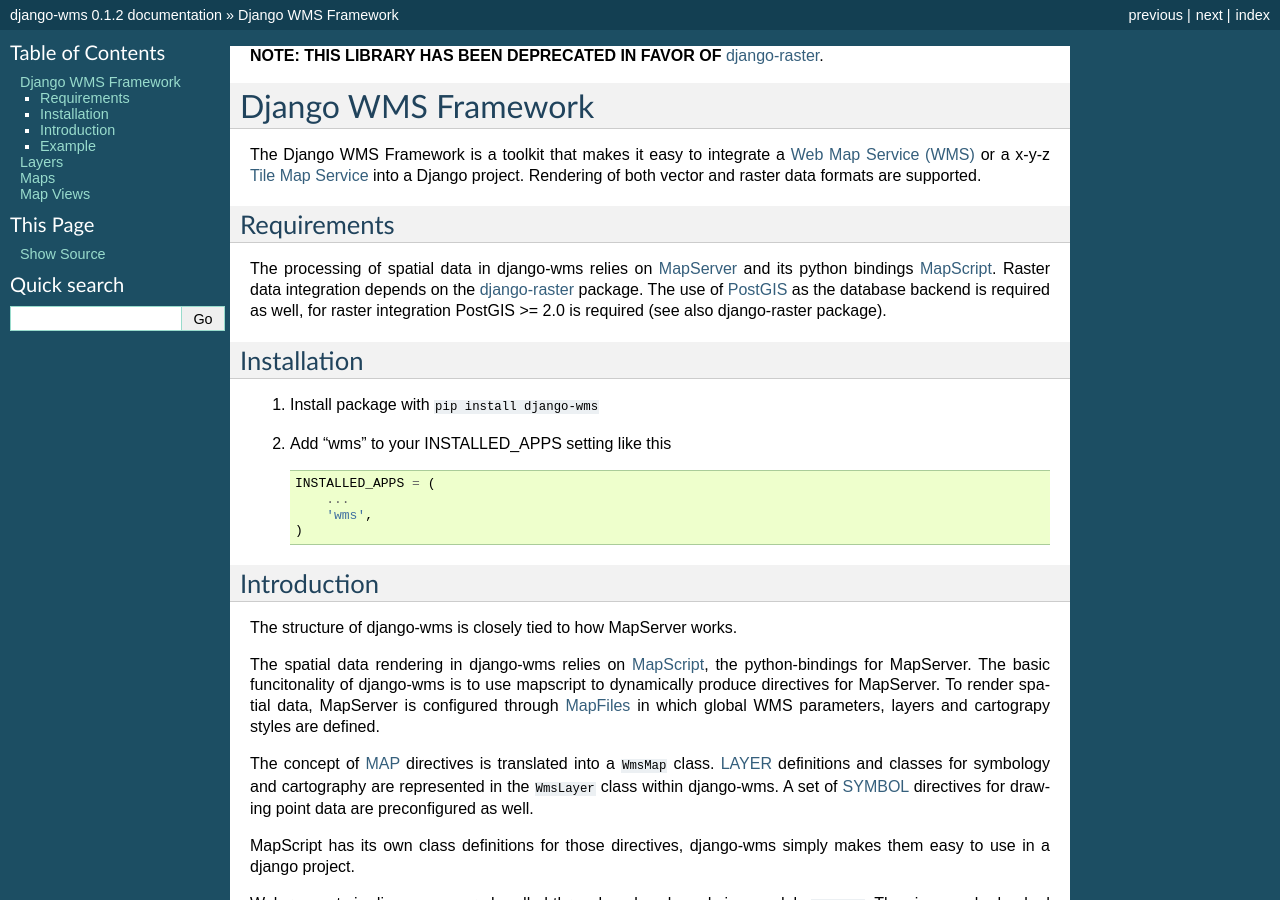
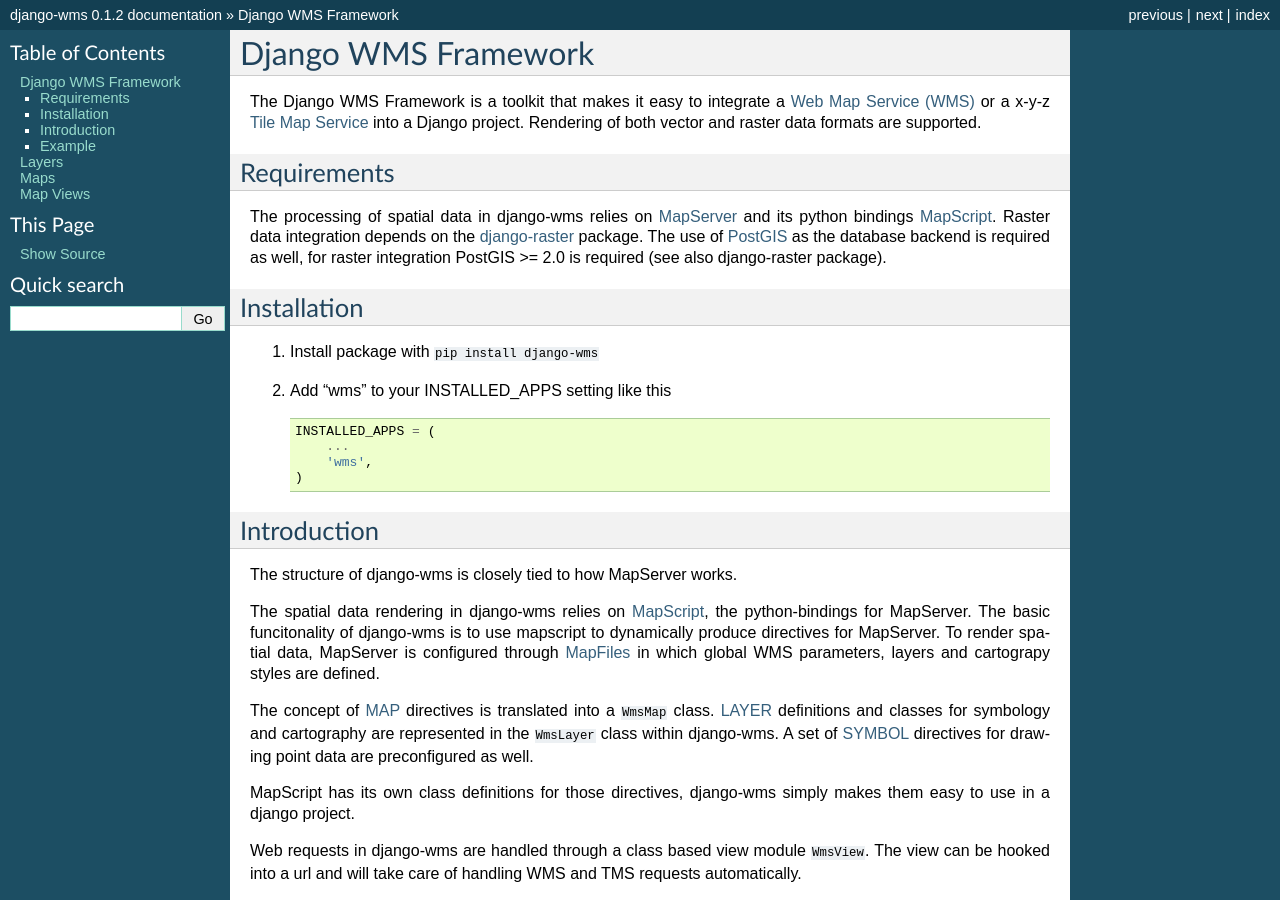
Before and after one commit to geodesign/django-wms, a Sphinx documentation site: the page built from docs/index.rst, in a window 1280 px wide and 900 px high. Built offline with Sphinx 7.4.7, drawn with Linux system fonts in a browser that asks for light colours; formulas are drawn with MathJax 3.

Commit message:
Removed deprecation notice on docs.

```diff
--- a/docs/index.rst
+++ b/docs/index.rst
@@ -1,5 +1,3 @@
-**NOTE: THIS LIBRARY HAS BEEN DEPRECATED IN FAVOR OF** `django-raster <https://github.com/geodesign/django-raster>`_.
-
 Django WMS Framework
 ======================
 The Django WMS Framework is a toolkit that makes it easy to integrate a `Web Map Service (WMS) <http://en.wikipedia.org/wiki/Web_Map_Service>`_ or a x-y-z `Tile Map Service <http://en.wikipedia.org/wiki/Tile_Map_Service>`_ into a Django project. Rendering of both vector and raster data formats are supported.
```
